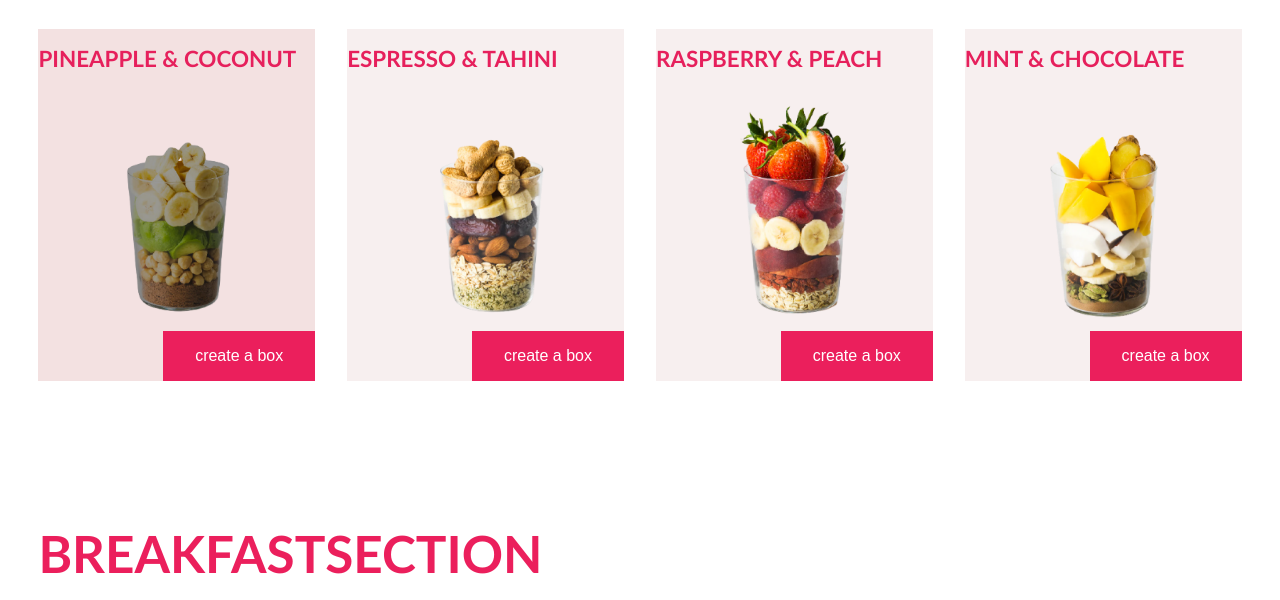
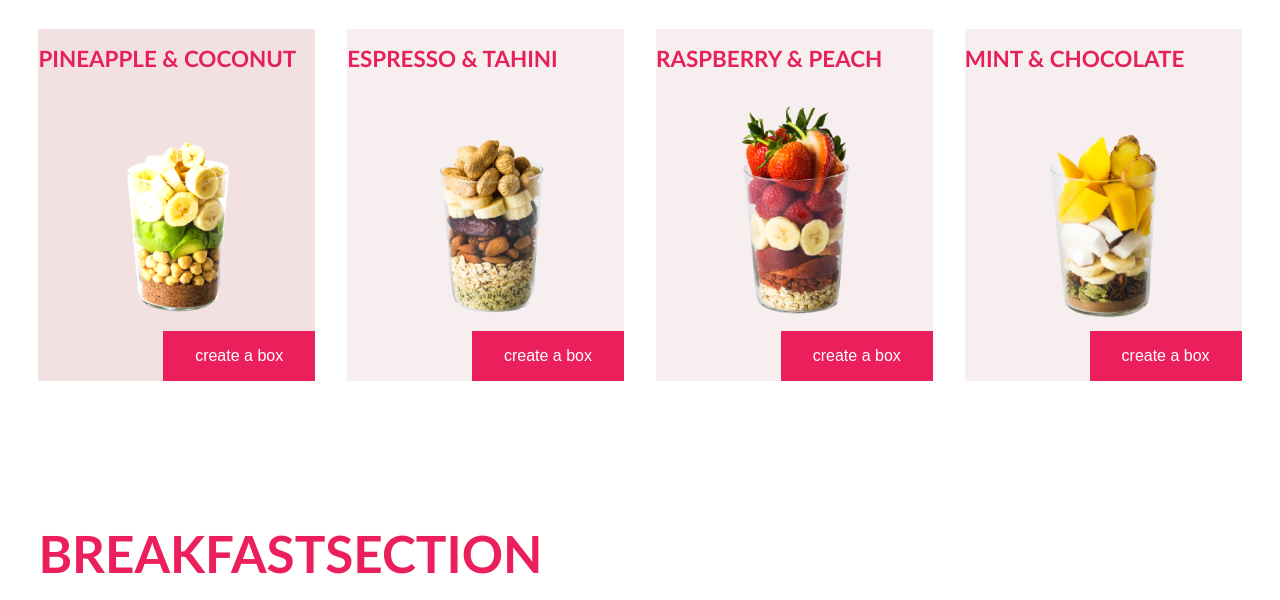
Before and after one commit to kaungthant-w/Bath-Organics-Page, a plain HTML site: page index.html in a window 1280 px wide. In both pictures the pointer is over the picture 176 px from the left and 946 px from the top of the page. Shown: the part 746-1346 px from the top of the page. Drawn offline with nearby package versions, Linux system fonts and the light colour scheme.

Commit message:
updated img hover effect

```diff
--- a/style.css
+++ b/style.css
@@ -278,8 +278,7 @@ body {
 }
 
 .smoothiesSection-img:hover {
-    filter: contrast(120%);
-    filter: brightness(60%);
+    filter: contrast(120%) brightness(105%);
 }
 
 .smoothiesSection-btn {
```
